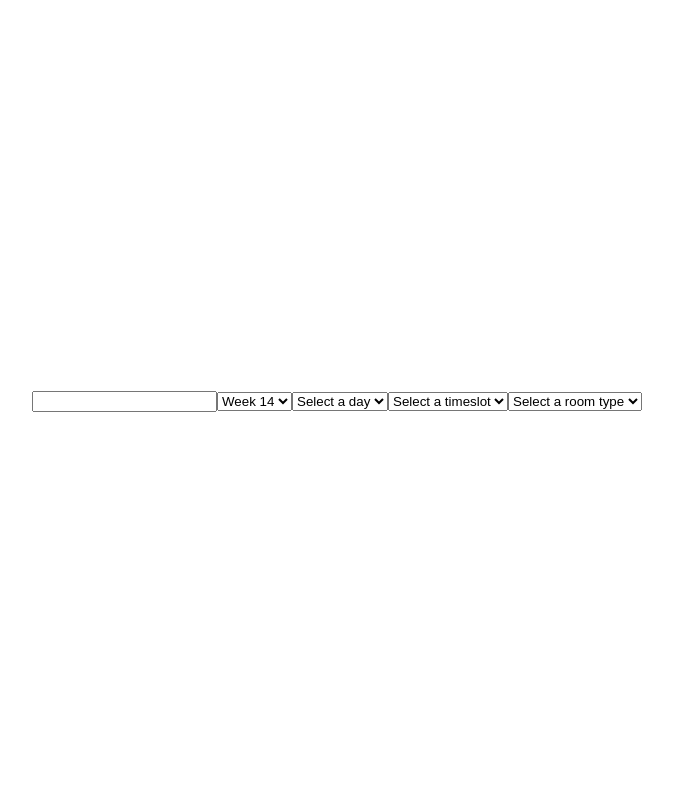
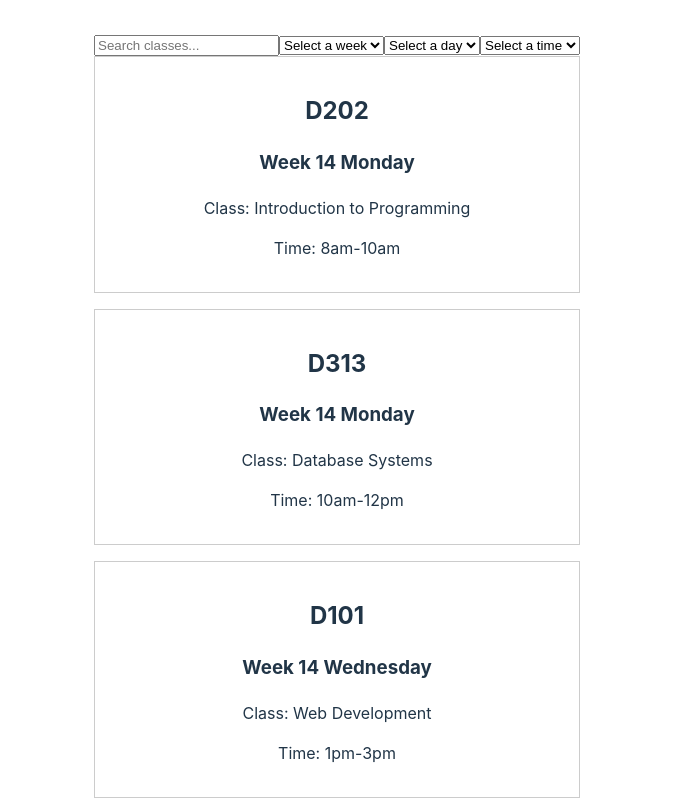
Before and after one commit to squigggggle/UXPrototype, a React (Vite) app in the folder prototype/: page / in a window 1280 px wide. Shown: the top 800 px of the page, without its empty margins (303-976 px from the left). Built offline with nearby package versions, Linux system fonts and the light colour scheme.

Commit message:
feat: display all classes, filter by week/day/timeslot/classroom/class name (i got lost in the sauce)

```diff
--- a/prototype/src/App.jsx
+++ b/prototype/src/App.jsx
@@ -1,51 +1,96 @@
-
+import { useState } from 'react'
 import './App.css'
+import data from './assets/data.json'
 
 function App() {
+    const [searchTerm, setSearchTerm] = useState('')
+    const [selectedWeek, setSelectedWeek] = useState('')
+    const [selectedDay, setSelectedDay] = useState('')
+    const [selectedTime, setSelectedTime] = useState('')
 
+    const handleSearchChange = (event) => {
+        setSearchTerm(event.target.value)
+    }
+
+    const handleWeekChange = (event) => {
+        setSelectedWeek(event.target.value)
+    }
+
+    const handleDayChange = (event) => {
+        setSelectedDay(event.target.value)
+      }
+
+    const handleTimeChange = (event) => {
+        setSelectedTime(event.target.value)
+    }
+
+    const filteredWeeks = selectedWeek
+        ? data.weeks.filter((week) => week.week === Number(selectedWeek))
+        : data.weeks
 
     return (
         <>
-      <input type="search"></input>
-      <select>
-        <option value="1" disabled="true">Week 1</option>
-        <option value="2" disabled="true">Week 2</option>
-        <option value="3" disabled="true">Week 3</option>
-        <option value="4" disabled="true">Week 4</option>
-        <option value="5" disabled="true">Week 5</option>
-        <option value="6" disabled="true">Week 6</option>
-        <option value="7" disabled="true">Week 7</option>
-        <option value="8" disabled="true">Week 8</option>
-        <option value="9" disabled="true">Week 9</option>
-        <option value="10" disabled="true">Week 10</option>
-        <option value="11" disabled="true">Week 11</option>
-        <option value="12" disabled="true">Week 12</option>
-        <option value="13" disabled="true">Week 13</option>
-        <option value="14" selected="selected">Week 14</option>
-        <option value="15">Week 15</option>
-        <option value="16">Week 16</option>
+            <input
+                type="search"
+                placeholder="Search classes..."
+                value={searchTerm}
+                onChange={handleSearchChange}
+            />
+            <select value={selectedWeek} onChange={handleWeekChange}>
+                <option value="">Select a week</option>
+                {data.weeks.map((week, index) => (
+                    <option key={index} value={week.week}>
+                        Week {week.week}
+                    </option>
+                ))}
             </select>
-      <select>
-        <option value="" selected="selected">Select a day</option>
+            <select value={selectedDay} onChange={handleDayChange}>
+                <option value="">Select a day</option>
                 <option value="Monday">Monday</option>
                 <option value="Tuesday">Tuesday</option>
                 <option value="Wednesday">Wednesday</option>
                 <option value="Thursday">Thursday</option>
                 <option value="Friday">Friday</option>
             </select>
-      <select>
-        <option value="" selected="selected">Select a timeslot</option>
-        <option value="8am-10am">8AM - 10AM</option>
-        <option value="10am-12pm">10AM - 12PM</option>
-        <option value="1pm-3pm">1PM - 3PM</option>
-        <option value="3pm-5pm">3PM - 5PM</option>
+            <select value={selectedTime} onChange={handleTimeChange}>
+                <option value="">Select a time</option>
+                <option value="8am-10am">8am-10am</option>
+                <option value="10am-12pm">10am-12pm</option>
+                <option value="1pm-3pm">1pm-3pm</option>
+                <option value="3pm-5pm">3pm-5pm</option>
             </select>
-      <select>
-        <option value="" selected="selected">Select a room type</option>
-        <option value="Computer Lab">Computer Lab</option>
-        <option value="Lecture Hall">Lecture Hall</option>
-        <option value="Classroom">Classroom</option>
-      </select>
+
+            {filteredWeeks.map((week, weekIndex) => (
+                <div key={weekIndex}>
+                    {week.days
+                    .filter((day) => (selectedDay ? day.day === selectedDay : true))
+                    .map((day, dayIndex) => (
+                        <div key={dayIndex}>
+                            {day.classes
+                                .filter((classroom) =>
+                                    (selectedTime ? classroom.time === selectedTime : true) &&
+                                    (classroom.room.toLowerCase().includes(searchTerm.toLowerCase()) ||
+                                        classroom.class.toLowerCase().includes(searchTerm.toLowerCase()))
+                                )
+                                .map((classroom, classIndex) => {
+                                    return (
+                                        <div key={classIndex}
+                                            style={{
+                                                border: '1px solid #ccc',
+                                                padding: '16px',
+                                                marginBottom: '16px',
+                                            }}>
+                                            <h2>{classroom.room}</h2>
+                                            <h3>Week {week.week} {day.day}</h3>
+                                            <p>Class: {classroom.class}</p>
+                                            <p>Time: {classroom.time}</p>
+                                        </div>
+                                    )
+                                })}
+                        </div>
+                    ))}
+                </div>
+            ))}
         </>
     )
 }
```
Lines whose indentation alone changed are shown as unchanged.
